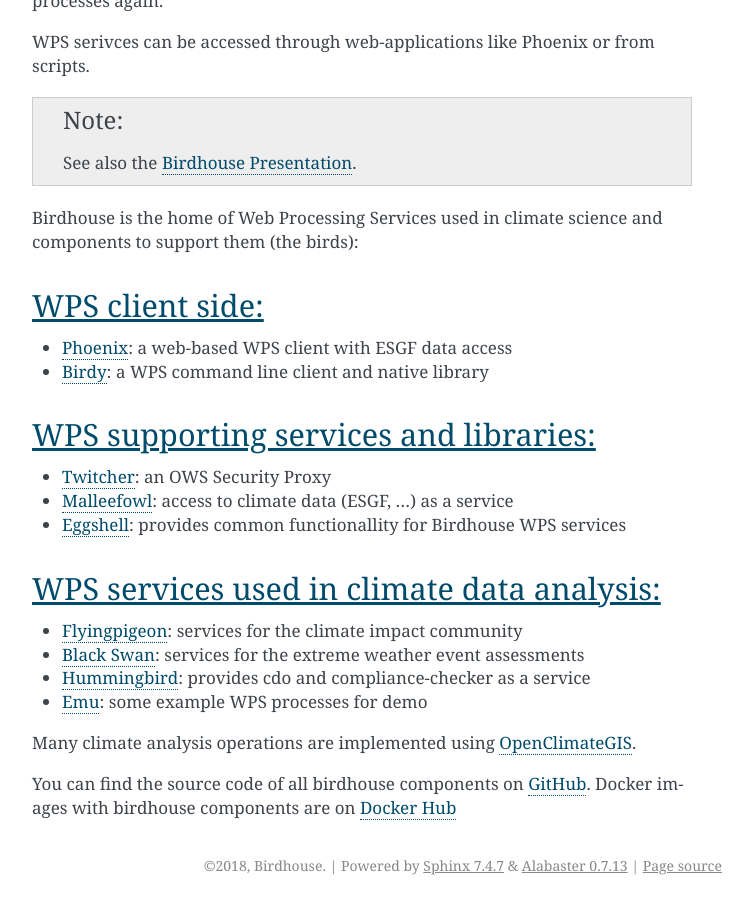
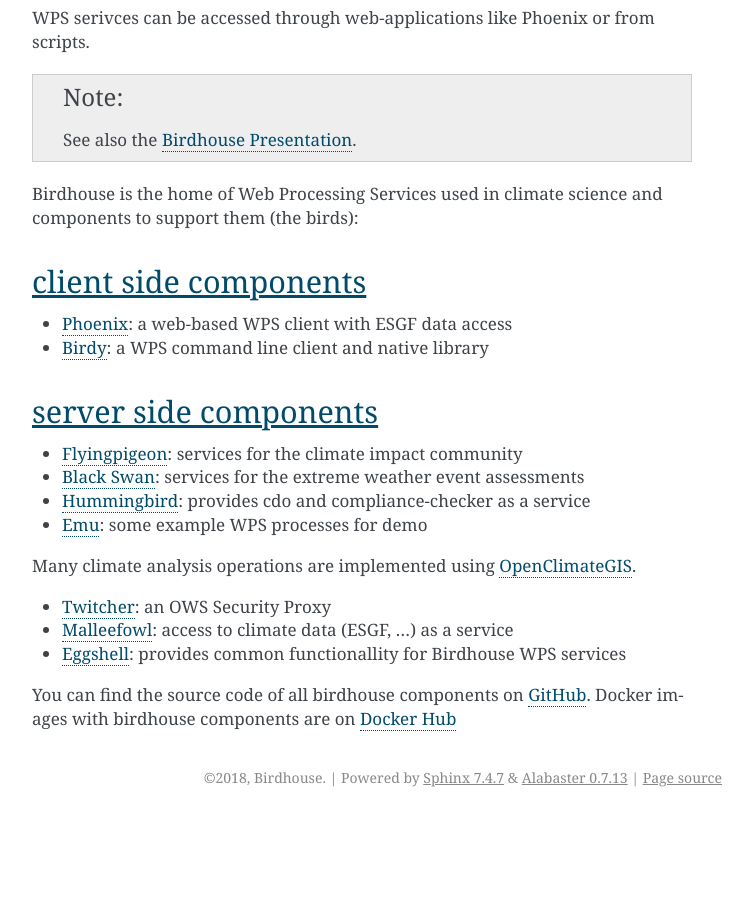
Before and after one commit to bird-house/birdhouse-docs, a Sphinx documentation site: the page built from docs/source/architecture.rst, in a window 1280 px wide and 900 px high, scrolled down 1123 px. Shown: the whole window, without its empty margins (388-1141 px from the left). Built offline with Sphinx 7.4.7, drawn with Linux system fonts in a browser that asks for light colours; after the commit the page ends 1940 px from its top, so only the background shows below that; some of the changed text lies outside the part shown.

Commit message:
components

```diff
--- a/docs/source/architecture.rst
+++ b/docs/source/architecture.rst
@@ -40,21 +40,14 @@
 Birdhouse is the home of Web Processing Services used in climate science and
 components to support them (the birds):
 
-WPS client side:
----------------
+client side components
+----------------------
 
 * `Phoenix`_: a web-based WPS client with ESGF data access
 * `Birdy`_: a WPS command line client and native library
 
-WPS supporting services and libraries:
---------------------------------------
-
-* `Twitcher`_: an OWS Security Proxy
-* `Malleefowl`_: access to climate data (ESGF, ...) as a service
-* `Eggshell`_: provides common functionallity for Birdhouse WPS services
-
-WPS services used in climate data analysis:
--------------------------------------------
+server side components
+----------------------
 
 * `Flyingpigeon`_: services for the climate impact community
 * `Black Swan`_: services for the extreme weather event assessments
```
Also changed, not shown: other parts of docs/source/architecture.rst (+4 -0 lines).
